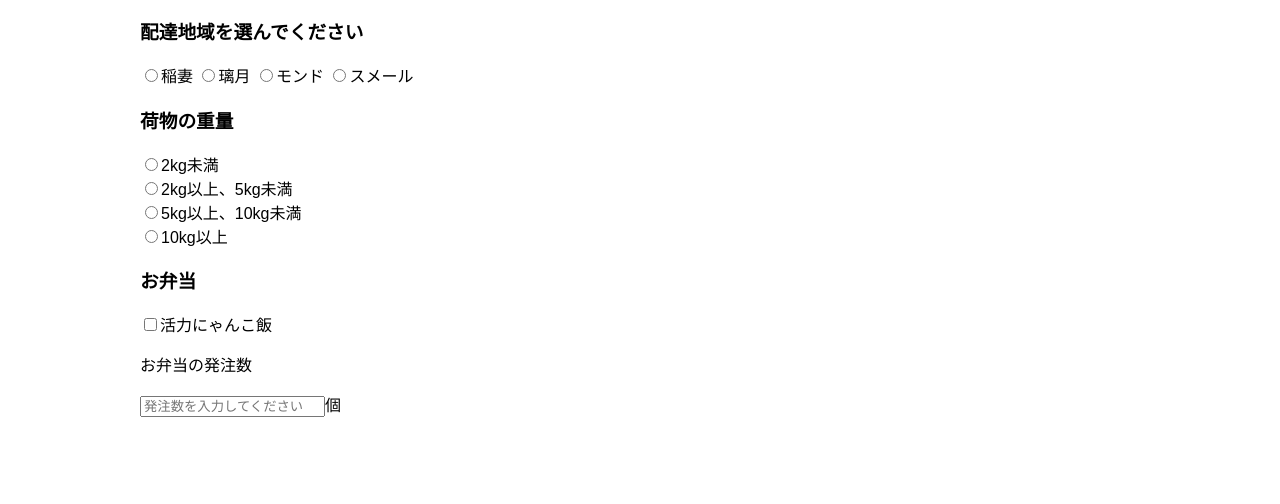
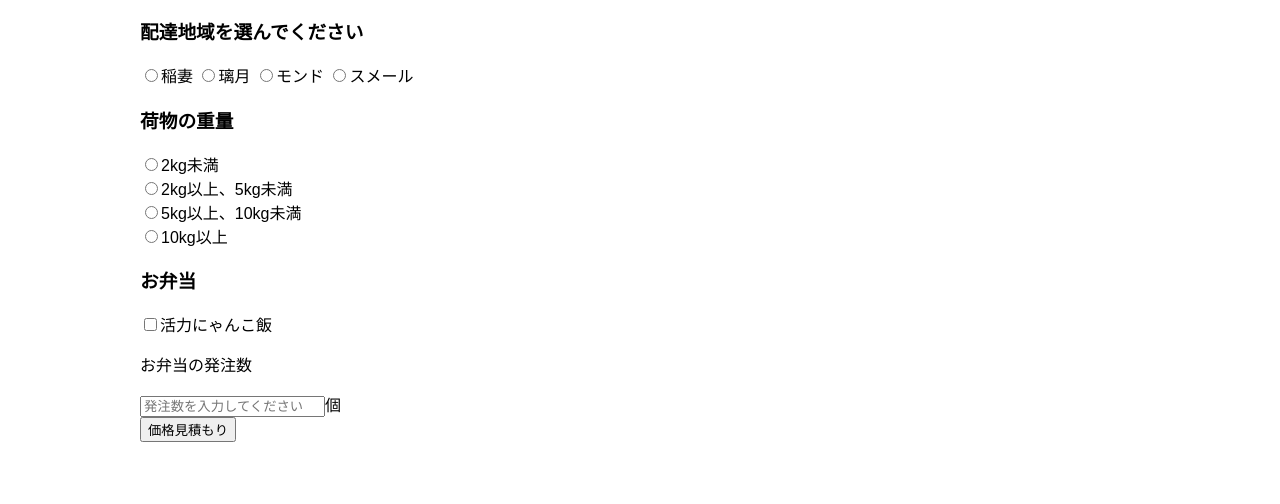
Before and after one commit to chun-jpn/komaniya, a plain HTML site: page price.html in a window 1280 px wide. Shown: the part 1146-1650 px from the top of the page. Drawn offline with Linux system fonts and the light colour scheme.

Commit message:
価格見積もりボタン追加

```diff
--- a/price.html
+++ b/price.html
@@ -57,7 +57,8 @@
             <label><input type="checkbox" name="bento" value="catRice">活力にゃんこ飯</label>
         </div>
         <p>お弁当の発注数</p>
-        <input type="number" name="num" placeholder="発注数を入力してください">個
+        <input type="number" name="num" placeholder="発注数を入力してください">個<br>
+        <input class="estimate" type="submit" value="価格見積もり">
     </main>
     <!--メインここまで-->
     <!--フッターここから-->
```
